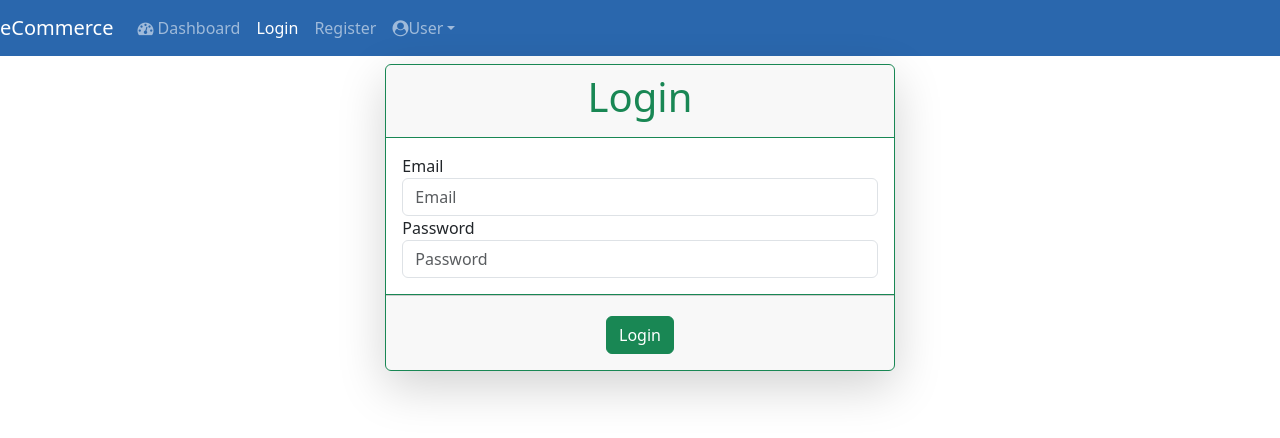
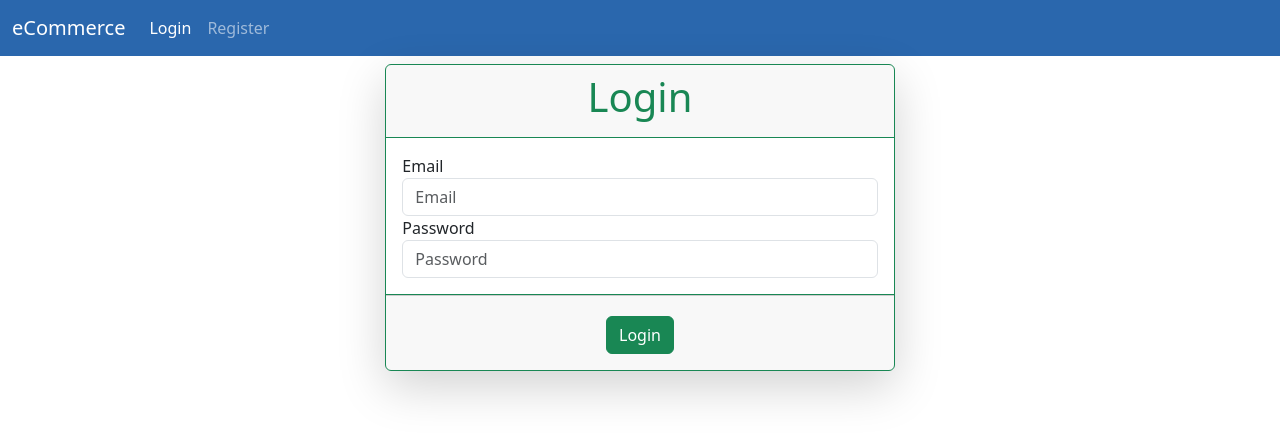
Before and after one commit to javabynilesh/ecommerce-app, a React (Create React App) app: page / in a window 1280 px wide. Shown: the top 438 px of the page. Built offline with nearby package versions, Linux system fonts and the light colour scheme.

Commit message:
added usecontext hook functionality

```diff
--- a/src/App.jsx
+++ b/src/App.jsx
@@ -1,4 +1,4 @@
-import React from "react";
+import React, { useState } from "react";
 import Login from "./Login";
 import Register from "./Register";
 import Dashboard from "./Dashboard";
@@ -6,9 +6,17 @@ import NoMatchPage from "./NoMatchPage";
 import { HashRouter } from "react-router-dom";
 import {Route, Switch} from "react-router";
 import NavBar from "./NavBar";
+import {UserContext} from "./UserContext";
 
 function App() {
+    let [user, setUser] = useState({
+        isLoggedIn : false,
+        currentUserName : null,
+        currentUserId : null,
+    });
+
     return(
+        <UserContext.Provider value = {{user:user, setUser:setUser}}>
             <HashRouter>
                 <NavBar />
                 <div className="container-fluid">
@@ -20,6 +28,7 @@ function App() {
                     </Switch>
                 </div>
             </HashRouter>
+        </UserContext.Provider>
     )
 }
 export default App;
--- a/src/Login.jsx
+++ b/src/Login.jsx
@@ -1,8 +1,11 @@
-import React, { useEffect, useState } from "react";
+import React, { useContext, useEffect, useState } from "react";
+import { UserContext } from "./UserContext";
 
 let Login = (props) =>{
     let [email, setEmail] = useState("");
     let [password, setPassword] = useState("");
+    let userContext = useContext(UserContext);
+    console.log("login usercontext : ", userContext);
 
     let [dirty, setDirty] = useState({
       email: false,
@@ -105,6 +108,12 @@ let Login = (props) =>{
           //Status code is 200
           let responseBody = await response.json();
           if (responseBody.length > 0) {
+            userContext.setUser({
+              ...userContext.user,
+              isLoggedIn: true,
+              currentUserName : responseBody[0].fullName,
+              currentUserId : responseBody[0].id,
+            });
             props.history.replace("/dashboard");
           } else {
             setLoginMessage(<span className="text-danger">Invalid Login, please try again</span>);
--- a/src/NavBar.jsx
+++ b/src/NavBar.jsx
@@ -1,80 +1,55 @@
-import React from "react";
+import React, { useContext } from "react";
 import { NavLink } from "react-router-dom";
+import { UserContext } from "./UserContext";
 
 let NavBar = () => {
+  //get context
+  let userContext = useContext(UserContext);
+
+  let onLogoutClick = (event) => {
+    event.preventDefault();
+    userContext.setUser({
+      isLoggedIn : false,
+      currentUserName : null,
+      currentUserId : null,
+    });
+
+    window.location.hash = "/";
+  };
+
   return (
     <nav className="navbar navbar-expand-lg navbar-dark bg-dark navbar-style">
-      <a className="navbar-brand" href="/#">
-        eCommerce
-      </a>
-      <button
-        className="navbar-toggler"
-        type="button"
-        data-toggle="collapse"
-        data-target="#navbarSupportedContent"
-        aria-controls="navbarSupportedContent"
-        aria-expanded="false"
-        aria-label="Toggle navigation"
-      >
-        <span className="navbar-toggler-icon"></span>
-      </button>
-
-      <div className="collapse navbar-collapse" id="navbarSupportedContent">
-        <ul className="navbar-nav mr-auto">
-          <li className="nav-item">
-            <NavLink
-              className="nav-link"
-              to="/dashboard"
-              activeClassName="active"
-            >
-              <i className="fa fa-dashboard"></i> Dashboard
-            </NavLink>
-          </li>
-          <li>
-            <NavLink
-              className="nav-link"
-              to="/"
-              activeClassName="active"
-              exact={true}
-            >
-              Login
-            </NavLink>
-          </li>
-          <li>
-            <NavLink
-              className="nav-link"
-              to="/register"
-              activeClassName="active"
-            >
-              Register
-            </NavLink>
-          </li>
-        </ul>
-
-        {/* right box starts */}
-        <div style={{ marginRight: 100 }}>
+      <div className="container-fluid">
+        <a className="navbar-brand" href="#"> eCommerce</a>
+        <button className="navbar-toggler" type="button" data-bs-toggle="collapse" data-bs-target="#navbarNavDropdown" aria-controls="navbarNavDropdown" aria-expanded="false" aria-label="Toggle navigation">
+          <span className="navbar-toggler-icon"></span>
+        </button>
+        <div className="collapse navbar-collapse" id="navbarNavDropdown">
           <ul className="navbar-nav">
+            {userContext.user.isLoggedIn ?
+            <li className="nav-item">
+              <NavLink className="nav-link" aria-current="page" to="/dashboard" activeClassName="active" >Dashboard</NavLink>
+            </li> : ""}
+            {!userContext.user.isLoggedIn ?
+            <li className="nav-item">
+              <NavLink className="nav-link" activeClassName="active" to="/" exact = {true}>Login</NavLink>
+            </li> : ""}
+            {!userContext.user.isLoggedIn ?
+            <li className="nav-item">
+              <NavLink className="nav-link" activeClassName="active" to="/register">Register</NavLink>
+            </li> : ""}
+            {/* right box starts */}
+            {userContext.user.isLoggedIn ?
             <li className="nav-item dropdown">
-              <a
-                className="nav-link dropdown-toggle"
-                href="/#"
-                id="navbarDropdown"
-                role="button"
-                data-toggle="dropdown"
-                aria-haspopup="true"
-                aria-expanded="false"
-              >
-                <i className="fa fa-user-circle"></i>User
+              <a className="nav-link dropdown-toggle" href="#" id="navbarDropdownMenuLink" role="button" data-bs-toggle="dropdown" aria-expanded="false">
+                {userContext.user.currentUserName}
               </a>
-              <div className="dropdown-menu" aria-labelledby="navbarDropdown">
-                <a className="dropdown-item" href="/#">
-                  Logout
-                </a>
-              </div>
-            </li>
+              <ul className="dropdown-menu" aria-labelledby="navbarDropdownMenuLink">
+                <li><a className="dropdown-item" href="/#" onClick = {onLogoutClick}>LogOut</a></li>
+              </ul>
+            </li> : ""}
           </ul>
         </div>
-        {/* right box ends */}
       </div>
     </nav>
   );
--- a/src/Register.jsx
+++ b/src/Register.jsx
@@ -1,7 +1,8 @@
 import { wait } from '@testing-library/user-event/dist/utils';
-import React , {useEffect , useState} from 'react';
+import React , {useEffect , useState, useContext} from 'react';
+import { UserContext } from './UserContext';
 
-let Register = () => {
+let Register = (props) => {
     let [state, setState] = useState({
         email : "",
         password: "",
@@ -45,6 +46,7 @@ let Register = () => {
     });
 
     let [message, setMessage] = useState(""); // to show message on register button
+    let userContext = useContext(UserContext);
 
     let validate = () =>{
         console.log("in validate function");
@@ -173,7 +175,15 @@ let Register = () => {
             });
 
             if(response.ok){
-                setMessage(<span className="text-success">Success</span>);
+                let responseBody = await response.json();
+
+                userContext.setUser({
+                    ...userContext.user,
+                    isLoggedIn: true,
+                    currentUserName : responseBody.fullName,
+                    currentUserId : responseBody.id,
+                });
+                props.history.replace("/dashboard");
             }else{
                 //check response ok and db error then setMessage
                 setMessage(<span className="text-danger">Errors in database connection</span>);
--- /dev/null
+++ b/src/UserContext.js
@@ -0,0 +1,3 @@
+import react, { createContext } from "react";
+
+export const UserContext = createContext(null);
```
Lines whose indentation alone changed are shown as unchanged.
